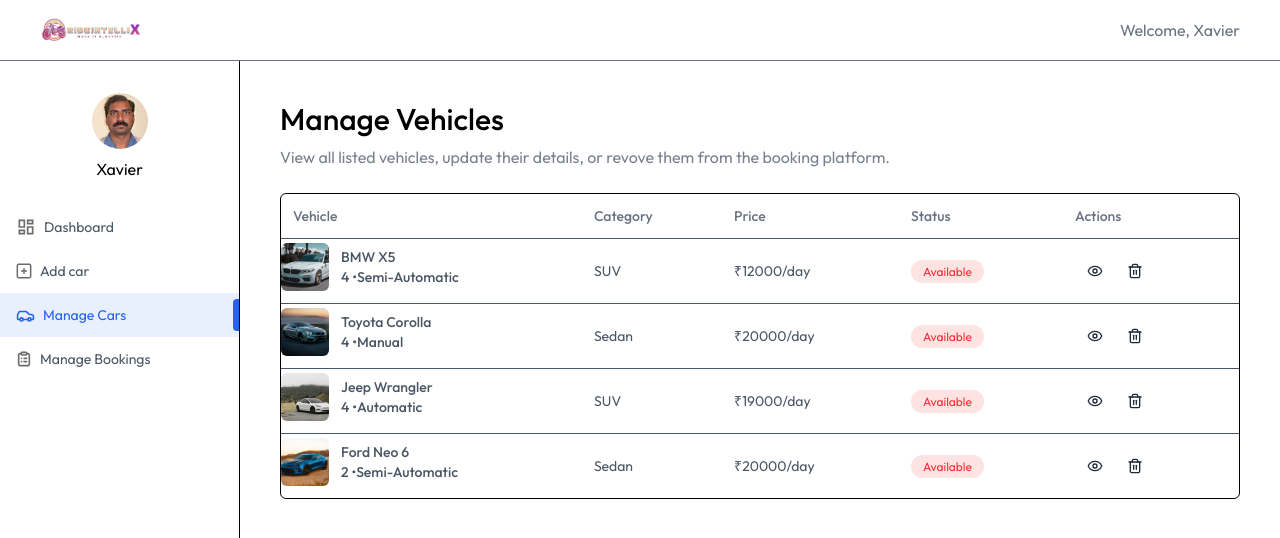
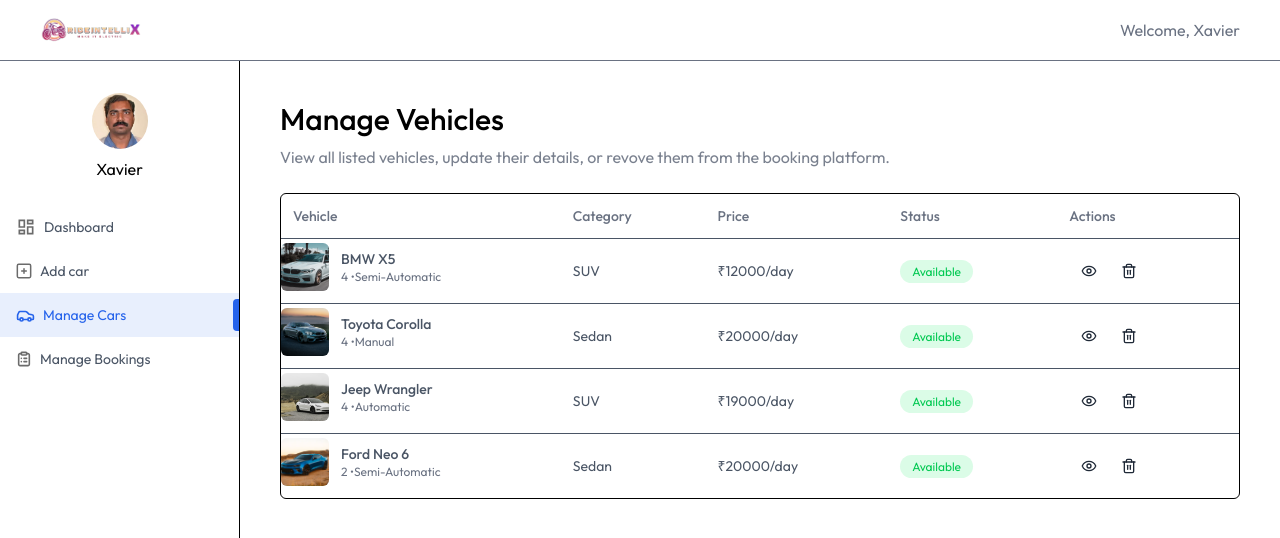
Before and after one commit to Subhyan-here/RideIntelliX, a React (Vite) app in the folder client/: page /owner/manage-vehicles in a window 1280 px wide. Shown: the top 538 px of the page. Built offline with nearby package versions, Linux system fonts and the light colour scheme.

Commit message:
Frontend design done

```diff
--- a/client/src/pages/owner/ManageBookings.jsx
+++ b/client/src/pages/owner/ManageBookings.jsx
@@ -64,9 +64,8 @@
                   <option value="confirmed">Confirmed</option>
                 </select>
               ): (
-                <span className={`px-3 py-1 rounded-full text-xs font-semibold $
-                  {booking.status === 'confirmed' ? 'bg-green-100 text-green-500'
-                  : 'bg-red-100 text-red-500'}`}>{booking.status}</span>
+                <span className={`px-3 py-1 rounded-full text-xs font-semibold ${booking.status === 'confirmed' ? 'bg-green-100 text-green-500'
+                : 'bg-red-100 text-red-500'}`}>{booking.status}</span>
               )}
               </td>
 
--- a/client/src/pages/owner/ManageVehicles.jsx
+++ b/client/src/pages/owner/ManageVehicles.jsx
@@ -43,17 +43,16 @@
                     rounded-md object-cover" />
                     <div className='max-md:hidden'>
                       <p className='font-medium'>{vehicle.brand} {vehicle.model}</p>
-                      <p className='font-medium'>{vehicle.seating_capacity} •
+                      <p className='text-xs text-gray-500'>{vehicle.seating_capacity} •
                         {vehicle.transmission}</p>
                     </div>
                 </td>
 
                 <td className='p-3 max-md:hidden'>{vehicle.category}</td>
-                <td className='p-3 max-md:hidden'>{currency}{vehicle.pricePerDay}/day</td>
+                <td className='p-3'>{currency}{vehicle.pricePerDay}/day</td>
 
                 <td className='p-3 max-md:hidden'>
-                  <span className={`px-3 py-1 rounded-full text-xs ${vehicle.
-                  isAvailable ? 'bg-green-100 text-green-500' : 'bg-red-100 text-red-500'}`}>
+                  <span className={`px-3 py-1 rounded-full text-xs ${vehicle.isAvaliable ? 'bg-green-100 text-green-500' : 'bg-red-100 text-red-500'}`}>
                     {vehicle.isAvaliable ? "Available" : "Unavailable" }
                   </span>
                 </td>
```
